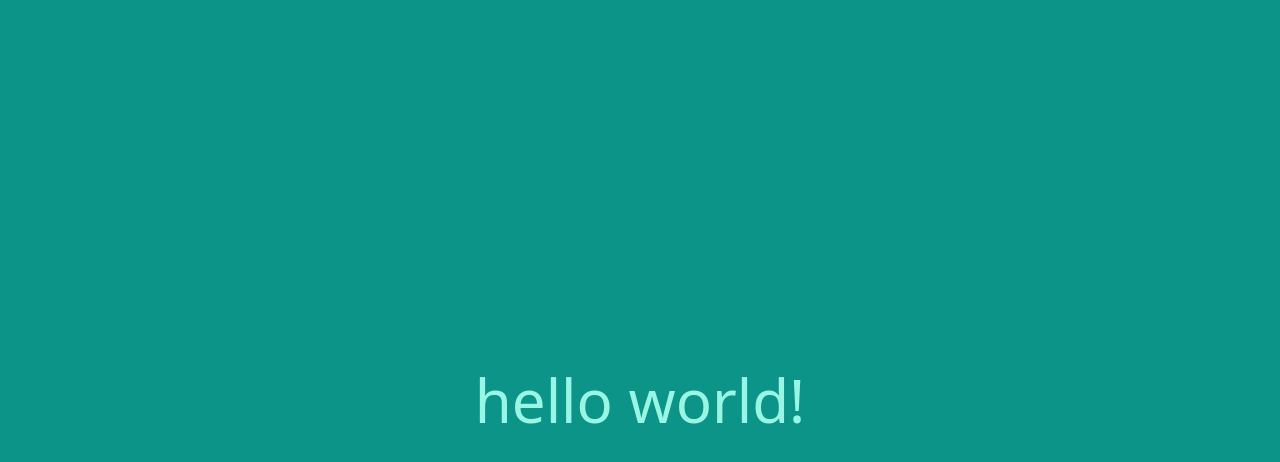
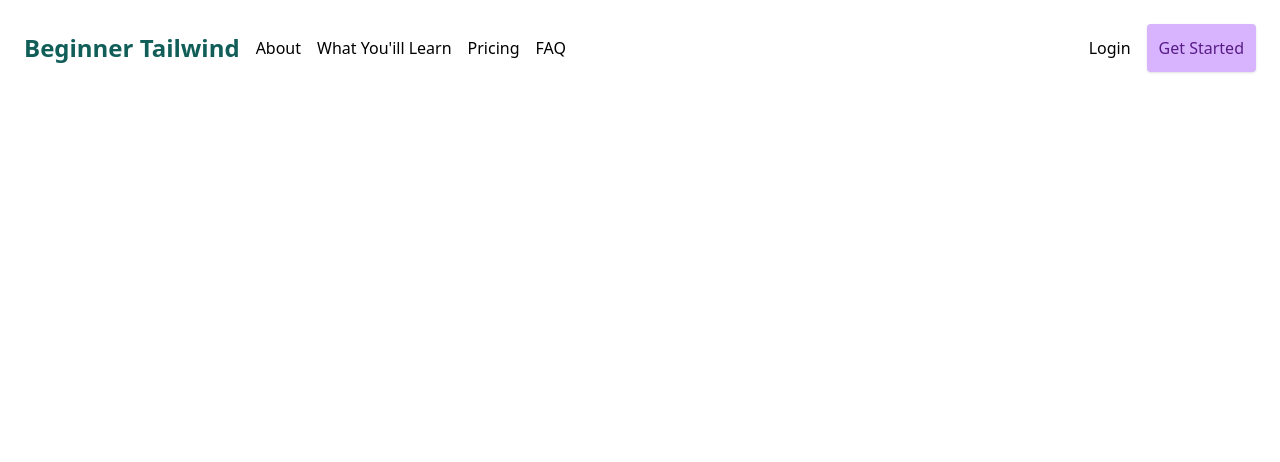
Before and after one commit to ayamLollipop1/beginner-tailwind-site, a website built with Vite: page index.html in a window 1280 px wide. Built offline with nearby package versions, Linux system fonts and the light colour scheme.

Commit message:
header complete

```diff
--- a/index.html
+++ b/index.html
@@ -4,12 +4,39 @@
 <head>
   <meta charset="UTF-8" />
   <meta name="viewport" content="width=device-width, initial-scale=1.0" />
-  <title>Vite App</title>
+  <title>Beginner Tailwind Site</title>
 </head>
 
-<body class="bg-teal-600 min-h-screen flex items-center justify-center text-6xl text-teal-200">
+<body>
+  <!-- ========================================= -->
+  <!-- header/navigation -->
+<div class="text-gary-600">
+  <div class="container flex justify-between px-6 py-6 mx-auto">
+    <div class="flex items-center space-x-4">
+      <a href="#" class="text-2xl font-bold text-teal-800">Beginner Tailwind</a>
+      <a href="#" class="hidden lg:inline-block hover:text-gray-900">About</a>
+      <a href="#" class="hidden lg:inline-block hover:text-gray-900">What You'ill Learn</a>
+      <a href="#" class="hidden lg:inline-block hover:text-gray-900">Pricing</a>
+      <a href="#" class="hidden lg:inline-block hover:text-gray-900">FAQ</a>
+    </div>
 
-  hello world!
+
+    <div class="flex items-center space-x-4">
+      <a href="#" class="hover:text-gray-900">Login</a>
+      <a href="#" class="hidden p-3 text-purple-900 transition duration-500 bg-purple-300 rounded shadow lg:inline-block hover:bg-purple-400 hover:text-purple-100 hover:shadow-xl">Get Started</a>
+    </div>
+  </div>
+</div>
+  <!-- ========================================== -->
+
+  <!-- hero section  -->
+  <!-- overview section -->
+  <!-- about me -->
+  <!-- what you will learn  -->
+  <!-- what you we'll build -->
+  <!-- pricing -->
+  <!-- faq -->
+  <!-- footer/newsletter -->
 
   <script type="module" src="/src/main.js"></script>
 </body>
```
